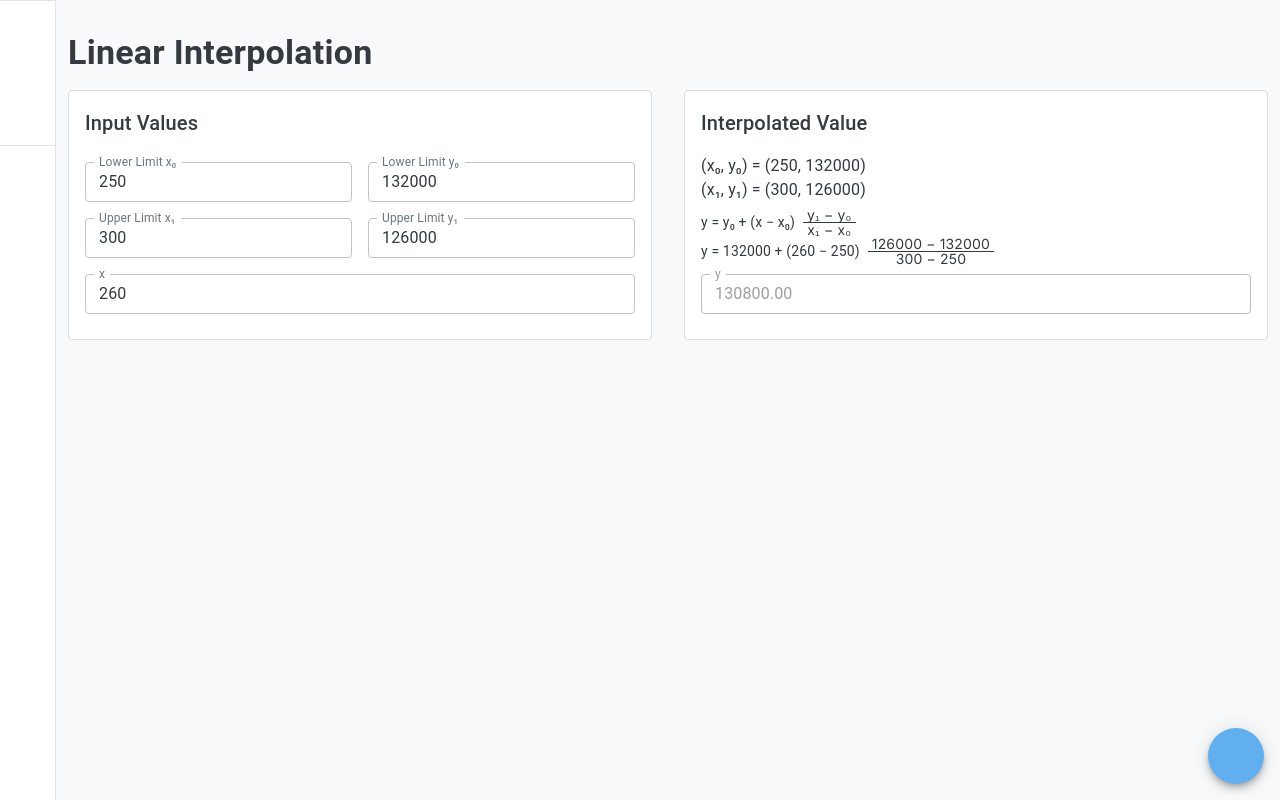
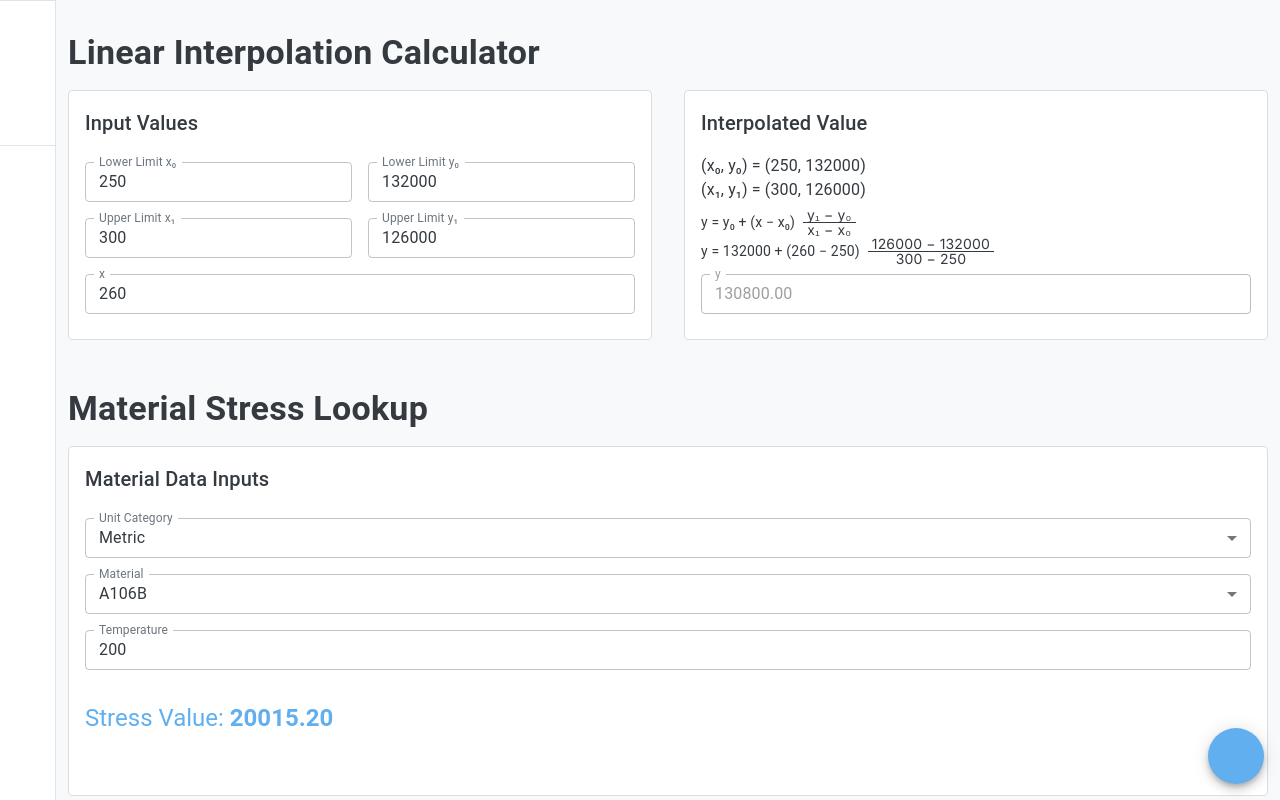
Before and after one commit to snTrinh/sus-piping-calc, a Next.js app: page /interpolation in a window 1280 px wide. Built offline with nearby package versions, Linux system fonts and the light colour scheme; some icons are missing.

Commit message:
removing unused variables

```diff
--- a/src/app/interpolation/page.tsx
+++ b/src/app/interpolation/page.tsx
@@ -1,17 +1,30 @@
 "use client";
 
-import { useState } from "react";
+import { useState, useEffect } from "react";
 import {
   Box,
   Typography,
   Container,
+  TextField,
+  MenuItem,
+  Select,
+  FormControl,
+  InputLabel,
+  Button,
+  CardContent,
+  Card,
 } from "@mui/material";
 import InputValuesCard from "./../../components/interpolation/InputValuesCard";
 import InterpolatedValueCard from "./../../components/interpolation/InterpolatedValuesCard";
+
+// Import the new TypeScript utility functions and data
 import { linearInterpolation } from "./../../utils/interpolation";
+import { materialStress } from "./../../utils/materialStress";
+import { materialsData, UnitCategory, MaterialName } from "./../../utils/materialsData";
+import { Units } from "@/types/units"; // Import Units enum
 
 export default function InterpolationPage() {
-
+  // --- State for Generic Linear Interpolation ---
   const [x0, setX0] = useState(250);
   const [y0, setY0] = useState(132000);
   const [x1, setX1] = useState(300);
@@ -20,6 +33,57 @@ export default function InterpolationPage() {
 
   // Calculate y using the imported linearInterpolation function
   const y = linearInterpolation(x, x0, y0, x1, y1);
+
+  // --- State for Material Stress Lookup ---
+  const [selectedCategory, setSelectedCategory] = useState<UnitCategory>("Metric");
+  const [selectedMaterial, setSelectedMaterial] = useState<MaterialName>("A106B");
+  const [inputTemperature, setInputTemperature] = useState(200); // Default temperature for material lookup
+  const [materialStressResult, setMaterialStressResult] = useState<number | null>(null);
+  const [materialLookupError, setMaterialLookupError] = useState<string | null>(null);
+
+  // For material stress lookup, we need a 'currentUnits' context.
+  // Assuming for this page, the input temperature unit aligns with the selectedCategory.
+  // If Metric category is selected, inputTemperature is in Celsius, so currentUnits is Units.Metric.
+  // If Imperial category is selected, inputTemperature is in Fahrenheit, so currentUnits is Units.Imperial.
+  const currentUnitsForLookup = selectedCategory === "Metric" ? Units.Metric : Units.Imperial;
+
+
+  // Dynamically get available materials for the selected category
+  const availableMaterials = Object.keys(materialsData[selectedCategory].materials) as MaterialName[];
+
+  // Effect to update material dropdown if selected material is not available in new category
+  useEffect(() => {
+    console.log("useEffect: Checking available materials and selected material.");
+    if (availableMaterials.length === 0) {
+      // If no materials are available for the selected category, ensure selectedMaterial is a sensible default
+      if (selectedMaterial !== "A106B") { // Only update if it's not already the default
+        console.warn(`No materials available for category '${selectedCategory}'. Setting material to 'A106B'.`);
+        setSelectedMaterial("A106B");
+      }
+    } else if (!availableMaterials.includes(selectedMaterial)) {
+      // If selected material is not valid for the new category, set to the first available
+      console.log(`Selected material '${selectedMaterial}' not available in '${selectedCategory}'. Setting to '${availableMaterials[0]}'.`);
+      setSelectedMaterial(availableMaterials[0]);
+    }
+  }, [selectedCategory, availableMaterials, selectedMaterial]);
+
+  // NEW: Effect to trigger material stress lookup on input changes
+  useEffect(() => {
+    console.log("useEffect: Triggering material stress lookup.");
+    setMaterialLookupError(null); // Clear previous errors
+    const result = materialStress(
+      selectedCategory,
+      selectedMaterial,
+      inputTemperature,
+      currentUnitsForLookup // Pass the derived currentUnitsForLookup
+    );
+
+    if (result === null) {
+      setMaterialLookupError("Could not find stress value for the given inputs. Check console for warnings.");
+    }
+    setMaterialStressResult(result);
+    console.log(`Material stress lookup result: ${result}`);
+  }, [selectedCategory, selectedMaterial, inputTemperature, currentUnitsForLookup]); // Dependencies for this effect
 
   return (
     <Box
@@ -36,7 +100,7 @@ export default function InterpolationPage() {
         }}
       >
         <Typography variant="h4" fontWeight="bold" align="left" gutterBottom>
-          Linear Interpolation
+          Linear Interpolation Calculator
         </Typography>
         <Box
           sx={{
@@ -62,6 +126,104 @@ export default function InterpolationPage() {
 
           <InterpolatedValueCard x0={x0} y0={y0} x1={x1} y1={y1} x={x} y={y} />
         </Box>
+
+        {/* --- Material Stress Lookup Section --- */}
+        <Typography variant="h4" fontWeight="bold" align="left" gutterBottom sx={{ mt: 6 }}>
+          Material Stress Lookup
+        </Typography>
+        <Box
+          sx={{
+            display: "flex",
+            flexDirection: { xs: "column", md: "row" },
+            gap: 4,
+            alignItems: "stretch",
+            mt: 2,
+          }}
+        >
+          <Card
+            sx={{
+              flex: 1,
+              minWidth: 450,
+              display: "flex",
+              flexDirection: "column",
+              // Adjusted height to accommodate the result display
+              height: 350, // Reduced from 500 as the second card is removed
+              border: "1px solid #ddd",
+            }}
+            elevation={0}
+          >
+            <CardContent sx={{ gap: 2, display: "flex", flexDirection: "column" }}>
+              <Typography variant="h6" gutterBottom>
+                Material Data Inputs
+              </Typography>
+              <FormControl fullWidth size="small">
+                <InputLabel>Unit Category</InputLabel>
+                <Select
+                  value={selectedCategory}
+                  label="Unit Category"
+                  onChange={(e) => setSelectedCategory(e.target.value as UnitCategory)}
+                >
+                  {Object.keys(materialsData).map((cat) => (
+                    <MenuItem key={cat} value={cat}>
+                      {cat}
+                    </MenuItem>
+                  ))}
+                </Select>
+              </FormControl>
+
+              <FormControl fullWidth size="small">
+                <InputLabel>Material</InputLabel>
+                <Select
+                  value={selectedMaterial}
+                  label="Material"
+                  onChange={(e) => setSelectedMaterial(e.target.value as MaterialName)}
+                >
+                  {availableMaterials.map((mat) => (
+                    <MenuItem key={mat} value={mat}>
+                      {mat}
+                    </MenuItem>
+                  ))}
+                </Select>
+              </FormControl>
+
+              <TextField
+                label="Temperature"
+                type="number"
+                fullWidth
+                value={inputTemperature}
+                onChange={(e) => setInputTemperature(Number(e.target.value))}
+                size="small"
+                InputProps={{
+                  inputProps: {
+                    step: "1",
+                  },
+                  sx: {
+                    "& input[type=number]::-webkit-inner-spin-button": {
+                      "-webkit-appearance": "none",
+                    },
+                  },
+                }}
+              />
+              {/* Removed the Button as lookup is now automatic */}
+              {materialStressResult !== null ? (
+                <Typography variant="h5" color="primary" sx={{ mt: 2 }}>
+                  Stress Value: <strong>{materialStressResult.toFixed(2)}</strong>
+                </Typography>
+              ) : (
+                <Typography variant="body1" color="text.secondary" sx={{ mt: 2 }}>
+                  Enter inputs to see stress value
+                </Typography>
+              )}
+              {materialLookupError && (
+                <Typography variant="body2" color="error" sx={{ mt: 1 }}>
+                  Error: {materialLookupError}
+                </Typography>
+              )}
+            </CardContent>
+          </Card>
+
+          {/* Removed the second Card for Result display */}
+        </Box>
       </Container>
     </Box>
   );
--- a/src/components/Sidebar.tsx
+++ b/src/components/Sidebar.tsx
@@ -62,14 +62,18 @@ export default function Sidebar() {
           <ListItem key={href} disablePadding sx={{ display: "block" }}>
             <Tooltip title={label} placement="right">
               <ListItemButton
-                onClick={() => router.push(href)}
+                onClick={(e) => {
+                  e.preventDefault(); // Prevent default link behavior if any
+                  console.log(`Attempting to navigate to: ${href}`); // Debugging log
+                  router.push(href);
+                }}
                 sx={{
                   minHeight: 48,
                   justifyContent: "center",
                   px: 0,
                   transition: "background-color 0.2s",
                   "&:hover": {
-                    backgroundColor: "transparent", // KEY CHANGE: Hide ListItemButton's hover background
+                    backgroundColor: "transparent", // Hide ListItemButton's hover background
                   },
                   cursor: "pointer",
                   color: "inherit",
@@ -111,7 +115,7 @@ export default function Sidebar() {
                 px: 0,
                 transition: "background-color 0.2s",
                 "&:hover": {
-                  backgroundColor: "transparent", // KEY CHANGE: Hide ListItemButton's hover background
+                  backgroundColor: "transparent", // Hide ListItemButton's hover background
                 },
                 cursor: "pointer",
                 color: "inherit",
```
Also changed, not shown: src/components/b31_3/B31_3Calculator.tsx (+52 -80 lines), src/components/b31_3/single/SinglePressureTabContent.tsx (+6 -24 lines).
